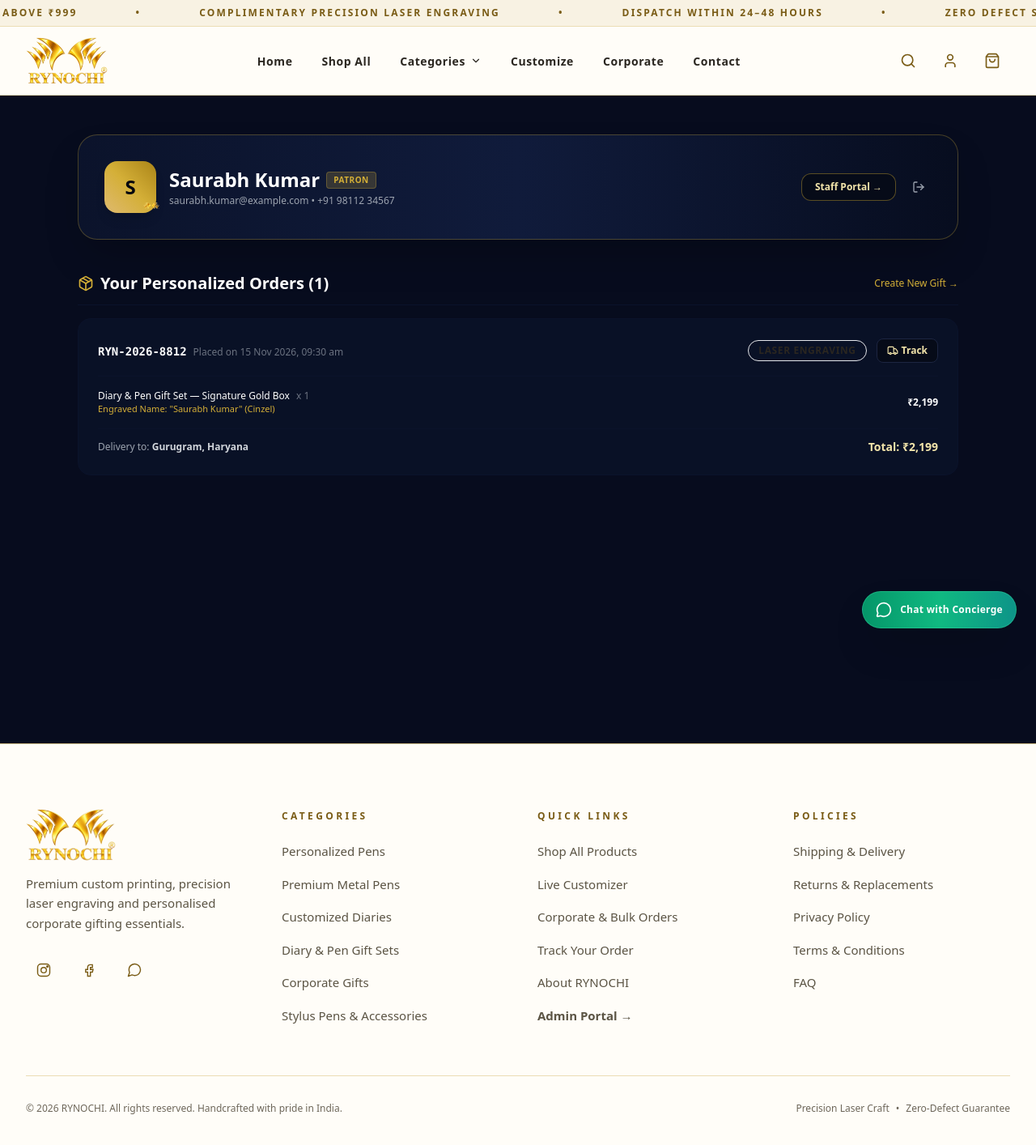
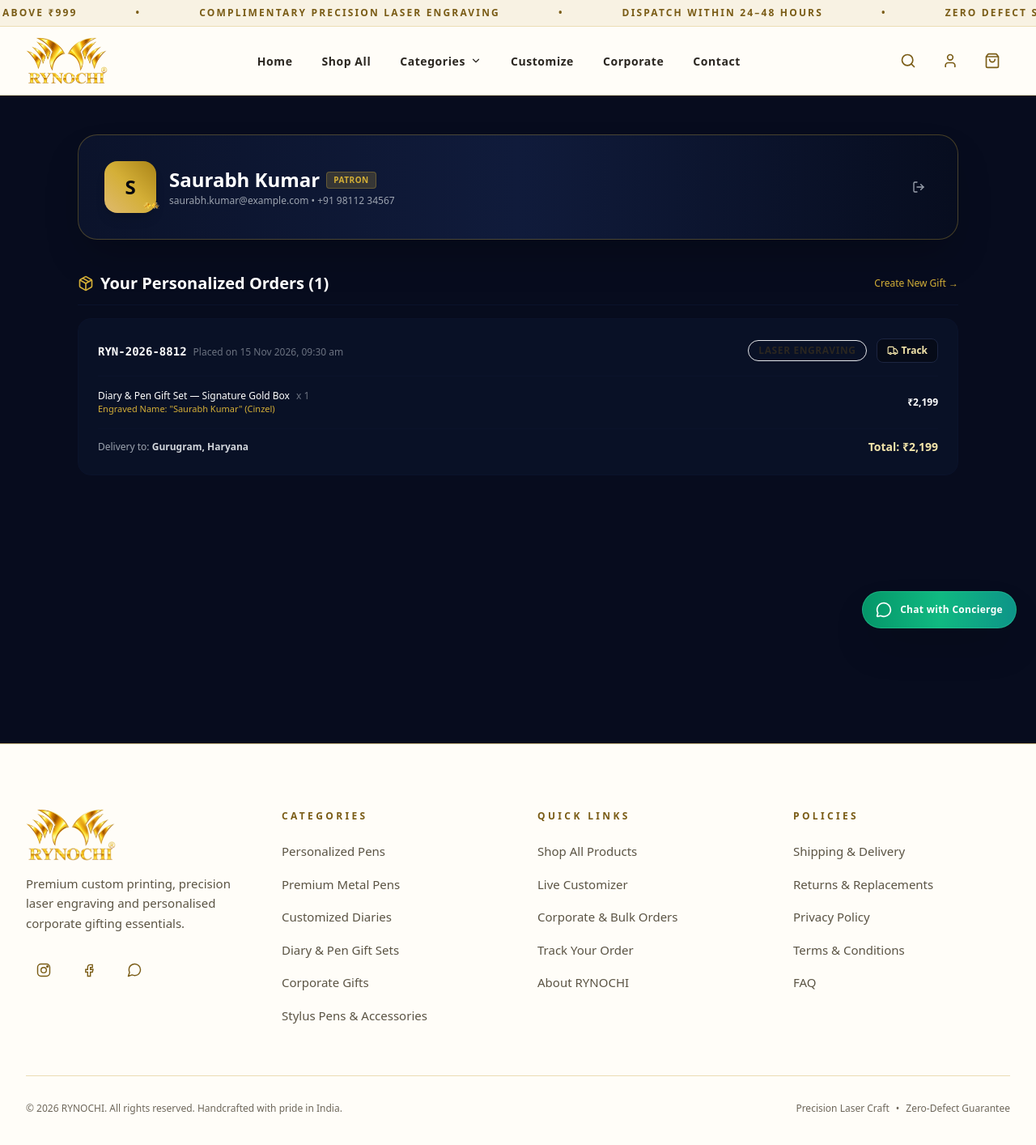
Before and after one commit to Ayushgautam16/Cprint-website, a Next.js app: page /account in a window 1280 px wide. Shown: the top 1414 px of the page at 81% size. Built offline with nearby package versions, Linux system fonts and the light colour scheme.

Commit message:
refactor: remove admin portal links and authentication redirects

```diff
--- a/src/app/account/page.tsx
+++ b/src/app/account/page.tsx
@@ -41,12 +41,6 @@ export default function AccountPage() {
           </div>
 
           <div className="flex items-center gap-3">
-            <Link
-              href="/admin"
-              className="px-4 py-2 rounded-xl text-xs font-semibold bg-navy-900 border border-[#D4AF37]/40 text-[#F3E5AB] hover:bg-[#D4AF37]/10"
-            >
-              Staff Portal →
-            </Link>
             <Link
               href="/login"
               className="p-2 rounded-xl text-gray-400 hover:text-rose-400 hover:bg-navy-900"
--- a/src/app/login/page.tsx
+++ b/src/app/login/page.tsx
@@ -19,24 +19,15 @@ export default function LoginPage() {
     setError('');
 
     setTimeout(() => {
-      if (email.toLowerCase().includes('admin')) {
-        router.push('/admin');
-      } else {
-        router.push('/account');
-      }
+      // Normal customer authentication
+      router.push('/account');
     }, 600);
   };
 
-  const handleQuickDemo = (type: 'admin' | 'customer') => {
-    if (type === 'admin') {
-      setEmail('admin@rynochi.com');
-      setPassword('Admin@Rynochi2026!');
-      router.push('/admin');
-    } else {
-      setEmail('customer@rynochi.com');
-      setPassword('Customer123!');
-      router.push('/account');
-    }
+  const handleQuickDemo = () => {
+    setEmail('customer@rynochi.com');
+    setPassword('Customer123!');
+    router.push('/account');
   };
 
   return (
--- a/src/components/layout/Footer.tsx
+++ b/src/components/layout/Footer.tsx
@@ -93,9 +93,6 @@ export const Footer: React.FC = () => {
               <li>
                 <Link href="/about" className="flink">About RYNOCHI</Link>
               </li>
-              <li>
-                <Link href="/admin" className="flink font-bold text-[#8F6A17]">Admin Portal →</Link>
-              </li>
             </ul>
           </div>
 
--- a/src/components/layout/Navbar.tsx
+++ b/src/components/layout/Navbar.tsx
@@ -201,9 +201,6 @@ export const Navbar: React.FC = () => {
             <Link href="/contact" className="py-2 border-b border-[#EBDDB4]/50 hover:text-[#8F6A17]">
               Contact Us
             </Link>
-            <Link href="/admin" className="py-2 text-xs uppercase tracking-wider font-bold text-[#8F6A17]">
-              Admin Portal →
-            </Link>
           </nav>
         </div>
       )}
```
